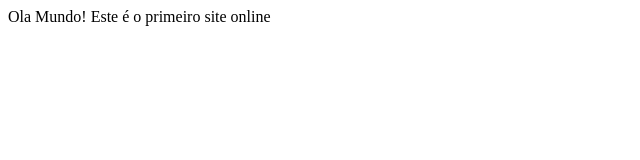
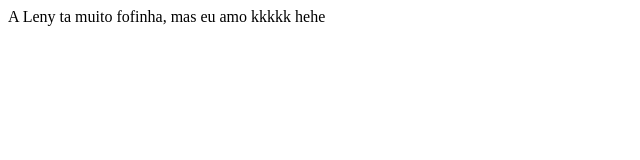
Before and after one commit to Emagrecendo/Primeiro-Site-Online, a plain HTML site: page index.html in a window 1280 px wide. Shown: the whole page, without its empty margins (0-640 px from the left). Drawn offline with Linux system fonts and the light colour scheme.

Commit message:
Update index.html

```diff
--- a/index.html
+++ b/index.html
@@ -8,6 +8,6 @@
     <title>Document</title>
 </head>
 <body>
-    Ola Mundo! Este é o primeiro site online
+    A Leny ta muito fofinha, mas eu amo kkkkk hehe
 </body>
 </html>
```
